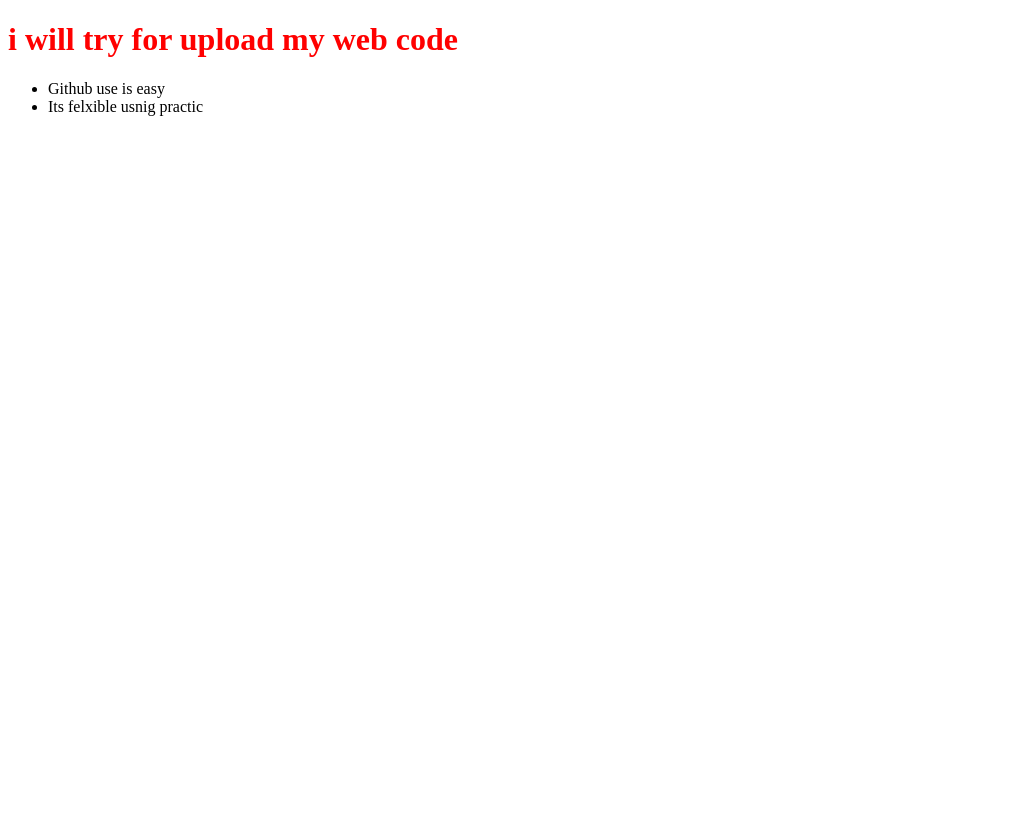
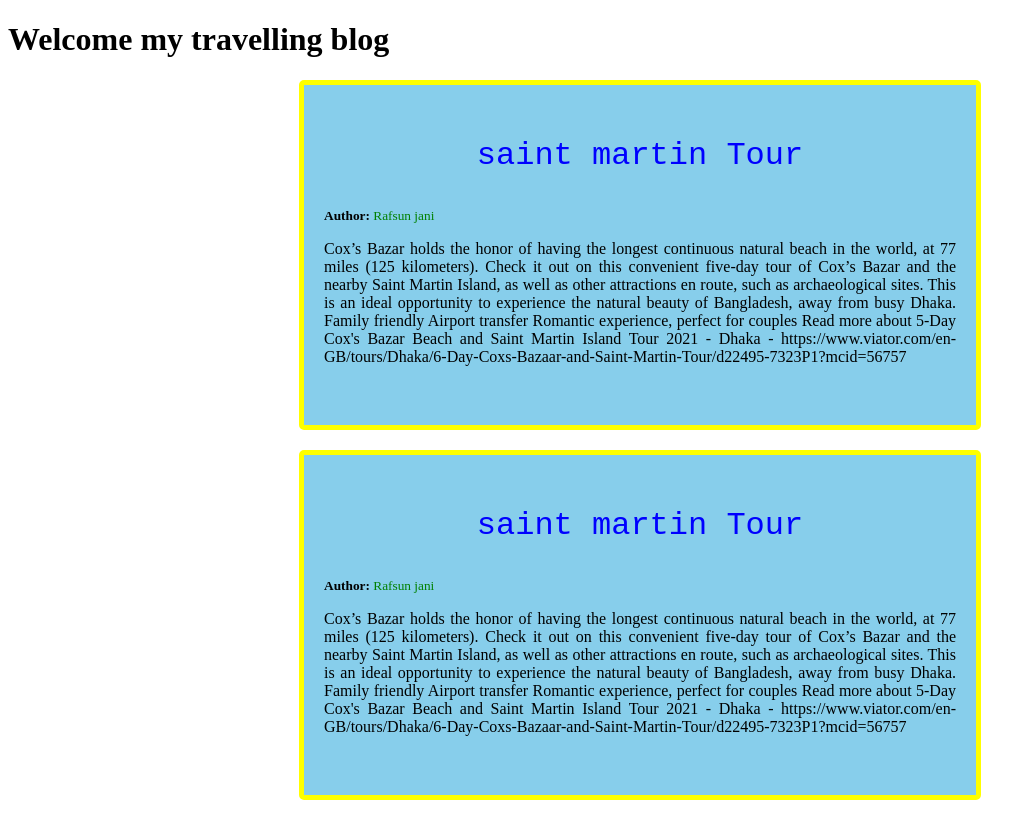
Before and after one commit to Rafsun83/First-web-repo, a plain HTML site: page index.html in a window 1280 px wide. Shown: the whole page, without its empty margins (0-1036 px from the left). Drawn offline with Linux system fonts and the light colour scheme.

Commit message:
chnages view

```diff
--- a/index.html
+++ b/index.html
@@ -8,12 +8,39 @@
     <link rel="stylesheet" href="style.css">
 </head>
 <body>
-    <h1>i will try for upload my web code</h1>
-    <ul>
-        <li>Github use is easy </li>
-        <li>Its felxible usnig practic
-        </li>
-    </ul>
+    <h1>Welcome my travelling blog</h1>
+
+    <div class="blog">
+        <h3 class="blog-title">saint martin Tour</h3>
+    <small> <strong>Author:</strong> <span class="author">Rafsun jani</span> </small>
+    <P>Cox’s Bazar holds the honor of having the longest continuous natural
+        beach in the world, at 77 miles (125 kilometers). Check it out on this
+        convenient five-day tour of Cox’s Bazar and the nearby Saint Martin Island, as well
+        as other attractions en route, such as archaeological sites. This is an ideal opportunity
+        to experience the natural beauty of Bangladesh, away from busy Dhaka. Family friendly Airport
+        transfer Romantic experience, perfect for couples
+
+        Read more about 5-Day Cox's Bazar Beach and Saint Martin Island Tour 2021 -
+        Dhaka - https://www.viator.com/en-GB/tours/Dhaka/6-Day-Coxs-Bazaar-and-Saint-Martin-Tour/d22495-7323P1?mcid=56757</P>
+
+
+    </div>
+
+    <div class="blog">
+        <h3 class="blog-title">saint martin Tour</h3>
+    <small><strong>Author:  </strong><span class="author">Rafsun jani</span> </small>
+    <P>Cox’s Bazar holds the honor of having the longest continuous natural
+        beach in the world, at 77 miles (125 kilometers). Check it out on this
+        convenient five-day tour of Cox’s Bazar and the nearby Saint Martin Island, as well
+        as other attractions en route, such as archaeological sites. This is an ideal opportunity
+        to experience the natural beauty of Bangladesh, away from busy Dhaka. Family friendly Airport
+        transfer Romantic experience, perfect for couples
+
+        Read more about 5-Day Cox's Bazar Beach and Saint Martin Island Tour 2021 -
+        Dhaka - https://www.viator.com/en-GB/tours/Dhaka/6-Day-Coxs-Bazaar-and-Saint-Martin-Tour/d22495-7323P1?mcid=56757</P>
+
+
+    </div>
 
 
 </body>
--- a/style.css
+++ b/style.css
@@ -1,3 +1,30 @@
-h1{
-    color: red
-}
+
+    h3{
+        color: blue;
+    }
+    .author{
+        color:green
+    }
+
+    .blog{
+        background-color: skyblue;
+        border: 5px solid yellow;
+        border-radius: 5px;
+
+        padding: 20px 20px 20px 20px;
+        width: 50%;
+        height: 300px;
+        margin: 0 auto;
+        margin-bottom: 20px;
+
+    }
+    .blog-title{
+        text-align: center;
+        font-size: 2em;
+        font-family: 'Courier New', Courier, monospace;
+        font-weight: 500;
+
+    }
+    .blog p{
+        text-align: justify;
+    }
```
